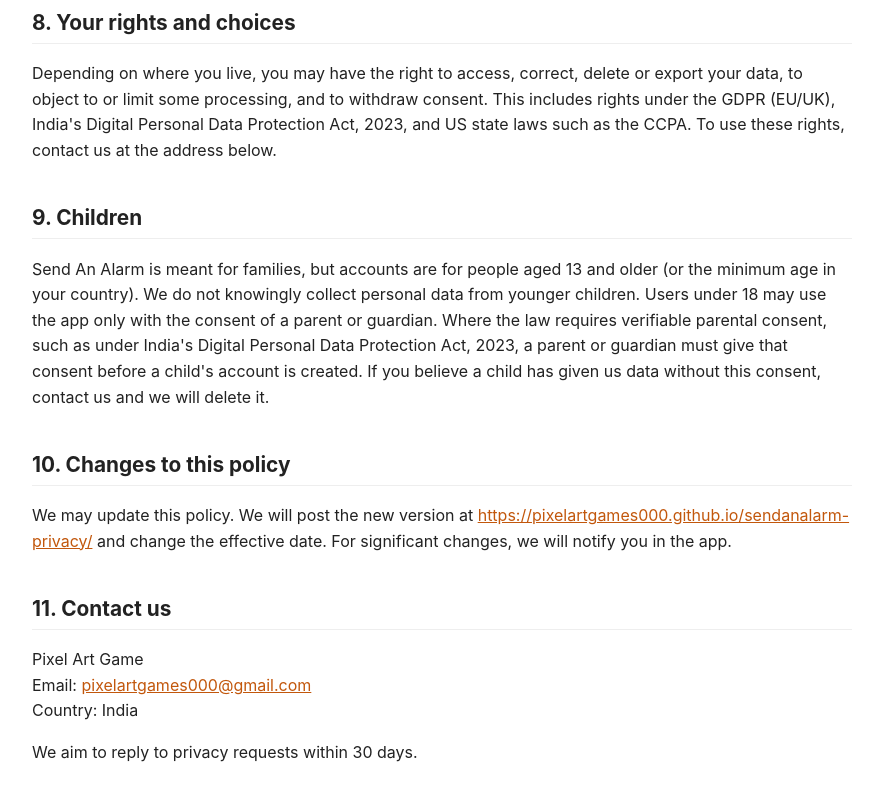
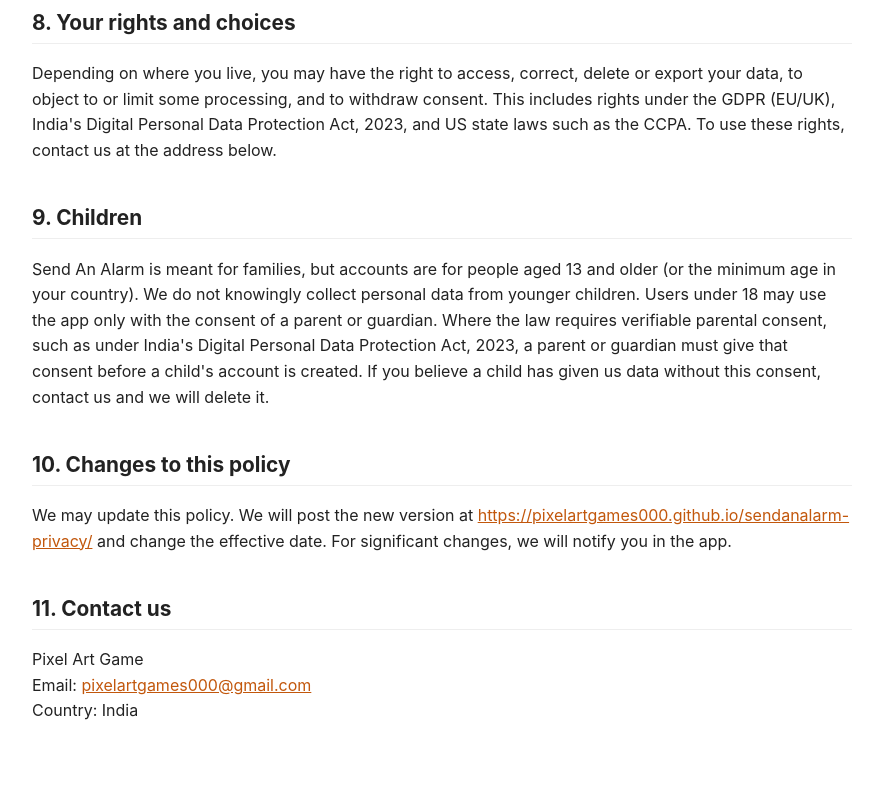
Before and after one commit to pixelartgames000/sendanalarm-privacy, a plain HTML site: page index.html in a window 1280 px wide. Shown: the part 4128-4928 px from the top of the page, without its empty margins (198-1079 px from the left). Drawn offline with Linux system fonts and the light colour scheme.

Commit message:
Remove reply-time line from contact section

```diff
--- a/index.html
+++ b/index.html
@@ -103,6 +103,5 @@ code{background:#f3f3f3;padding:1px 4px;border-radius:3px}a{color:#c2570c}
 
 <h2>11. Contact us</h2>
 <p>Pixel Art Game<br>Email: <a href="mailto:pixelartgames000@gmail.com">pixelartgames000@gmail.com</a><br>Country: India</p>
-<p>We aim to reply to privacy requests within 30 days.</p>
 </body>
 </html>
```
